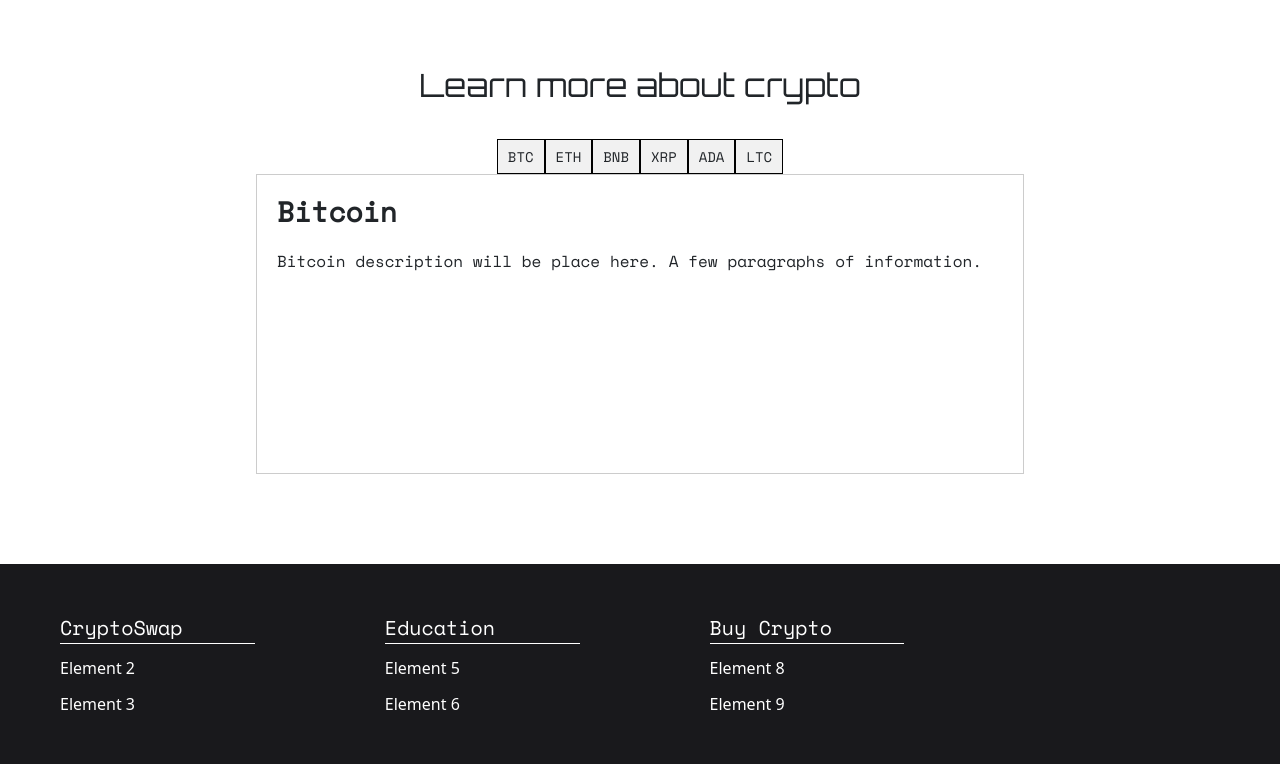
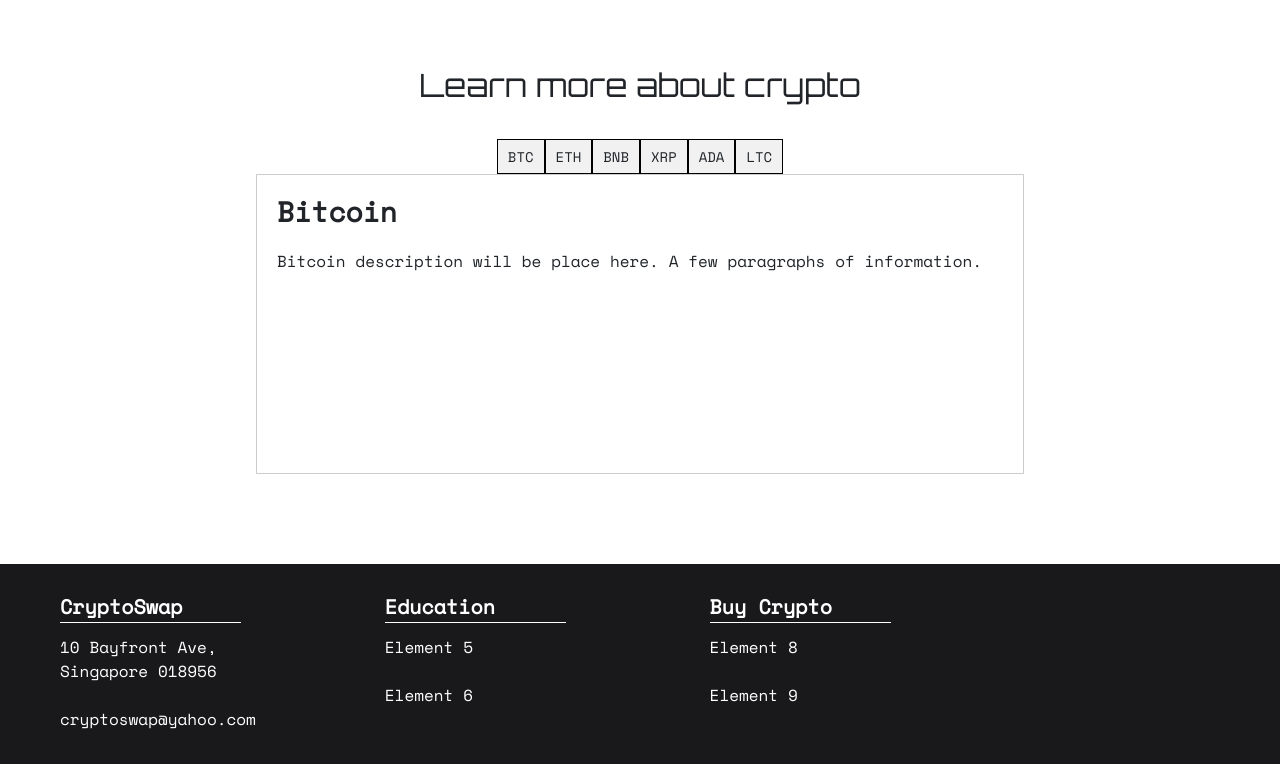
Before and after one commit to adampl2/CryptoSwap, a plain HTML site: page index.html in a window 1280 px wide. Shown: the part 471-1235 px from the top of the page. Drawn offline with nearby package versions, Linux system fonts and the light colour scheme.

Commit message:
footer updated

```diff
--- a/assets/css/style.css
+++ b/assets/css/style.css
@@ -153,13 +153,13 @@ label {
     height: 300px;
 }
 
-.tabs__tab > h3 {
+.tabs__tab>h3 {
     font-family: 'Space Mono', monospace;
     font-weight: bold;
     margin: 20px 20px;
 }
 
-.tabs__tab > p {
+.tabs__tab>p {
     font-family: 'Space Mono', monospace;
     margin: 0 20px;
 }
@@ -203,11 +203,14 @@ footer {
 
 .footer-column {
     width: 28%;
+    padding-right: 2%;
     text-align: center;
+    height: 90%;
 }
 
 .footer-element {
-    padding-top: 12px;
+    font-family: 'Space Mono', monospace;
+    padding: 12px 0;
     text-align: left;
 }
 
@@ -217,6 +220,7 @@ footer {
     font-size: 20px;
     font-family: 'Space Mono', monospace;
     width: 60%;
+    font-weight: bolder;
 }
 
 /* Centers the nav menu and adds right margin */
@@ -254,10 +258,12 @@ footer {
     .main {
         width: 100%;
     }
+
     .footer-container {
         flex-wrap: wrap;
         height: fit-content;
     }
+
     .footer-column {
         width: 100%;
         text-align: left;
--- a/index.html
+++ b/index.html
@@ -154,8 +154,8 @@
         <div class="footer-container">
             <div class="footer-column">
               <div class="footer-element1 footer-logo">CryptoSwap</div>
-              <div class="footer-element">Element 2</div>
-              <div class="footer-element">Element 3</div>
+              <div class="footer-element">10 Bayfront Ave,<br> Singapore 018956</div>
+              <div class="footer-element">cryptoswap@yahoo.com</div>
             </div>
             <div class="footer-column">
               <div class="footer-element1">Education</div>
```
Lines whose indentation alone changed are shown as unchanged.
